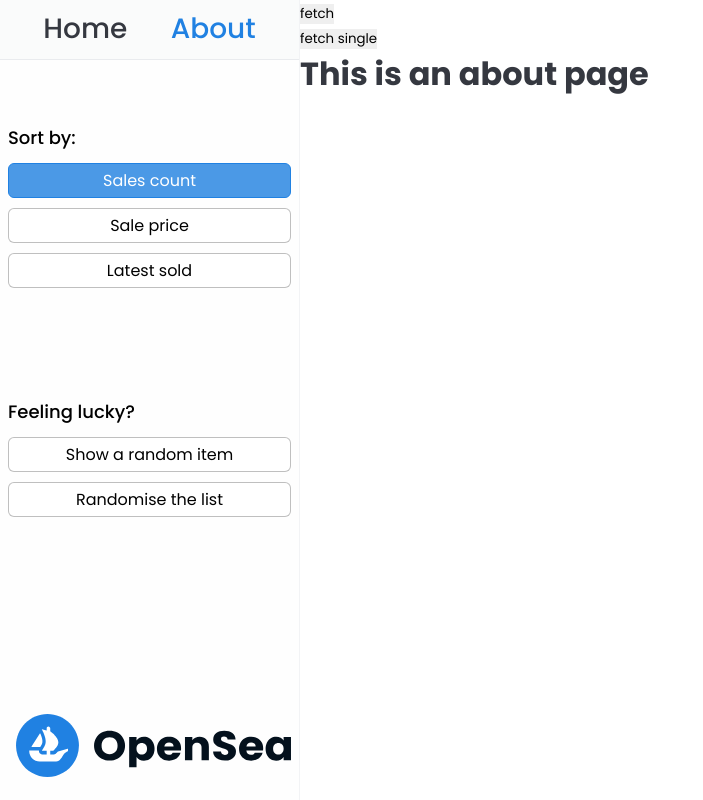
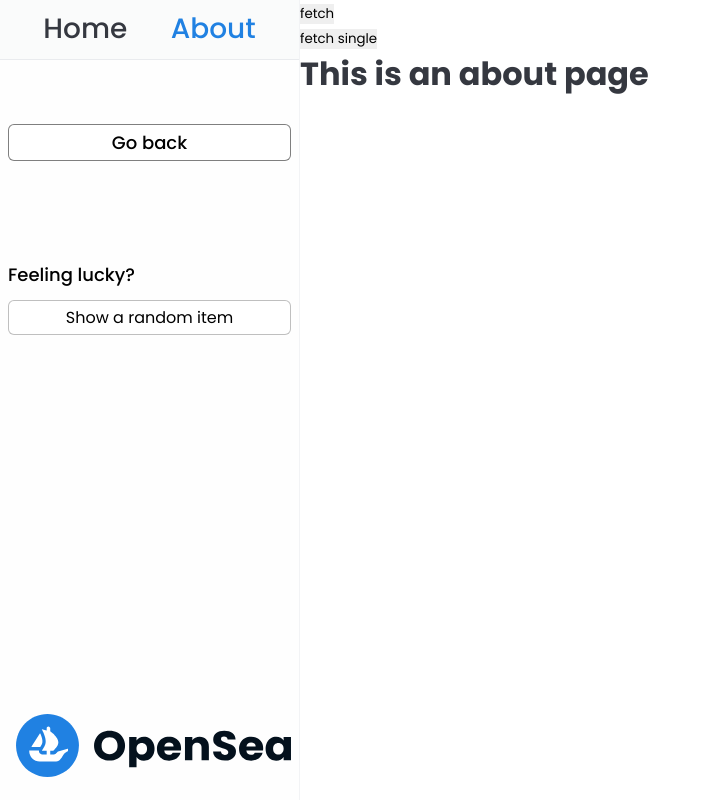
Before and after one commit to itsmedmd/opensea-nft-explorer, a Vue app: page /about in a window 1280 px wide. Shown: the whole page, without its empty margins (0-703 px from the left). Built offline with nearby package versions, Linux system fonts and the light colour scheme.

Commit message:
3 Adding a 'Go back' button to pages where there is no item list

```diff
--- a/src/assets/styles/general/global.scss
+++ b/src/assets/styles/general/global.scss
@@ -50,6 +50,14 @@ button {
 	padding: 4px 0;
 	width: 100%;
 
+	&--back {
+		border: 1px solid rgba($black, 0.5);
+		display: inline-block;
+		font-size: $font-18;
+		font-weight: $font-w-bold-med;
+		text-align: center;
+	}
+
 	&:hover {
 		background-color: rgba($gray, 0.3);
 	}
--- a/src/components/Navigation.vue
+++ b/src/components/Navigation.vue
@@ -12,7 +12,7 @@
     </nav>
 
     <div class="aside__content">
-      <div class="aside__list-container">
+      <div class="aside__list-container" v-if="isHomePage">
         <p class="aside__list-title">Sort by:</p>
         <ul class="aside__list">
           <li class="aside__list-item">
@@ -45,13 +45,19 @@
         </ul>
       </div>
 
+      <div class="aside__list-container" v-else>
+        <router-link class="nav-button nav-button--back" to="/">
+          Go back
+        </router-link>
+      </div>
+
       <div class="aside__list-container">
         <p class="aside__list-title">Feeling lucky?</p>
         <ul>
           <li class="aside__list-item">
             <button class="nav-button">Show a random item</button>
           </li>
-          <li class="aside__list-item">
+          <li class="aside__list-item" v-if="isHomePage">
             <button class="nav-button">Randomise the list</button>
           </li>
         </ul>
@@ -72,12 +78,15 @@
 
 <script lang="ts">
 import { defineComponent, computed } from "vue";
+import { useRoute } from "vue-router";
 import ListType from "@/types/ListType";
 import store from "@/store/store";
 
 export default defineComponent({
   name: "Navigation",
   setup() {
+    const route = useRoute();
+
     const updateFilter = (filter: ListType) => {
       store.updateFilter(filter);
     };
@@ -86,7 +95,10 @@ export default defineComponent({
       return store.state.listFilter;
     });
 
+    const isHomePage = computed(() => (route.path === "/" ? true : false));
+
     return {
+      isHomePage,
       currentFilter,
       updateFilter,
     };
```
